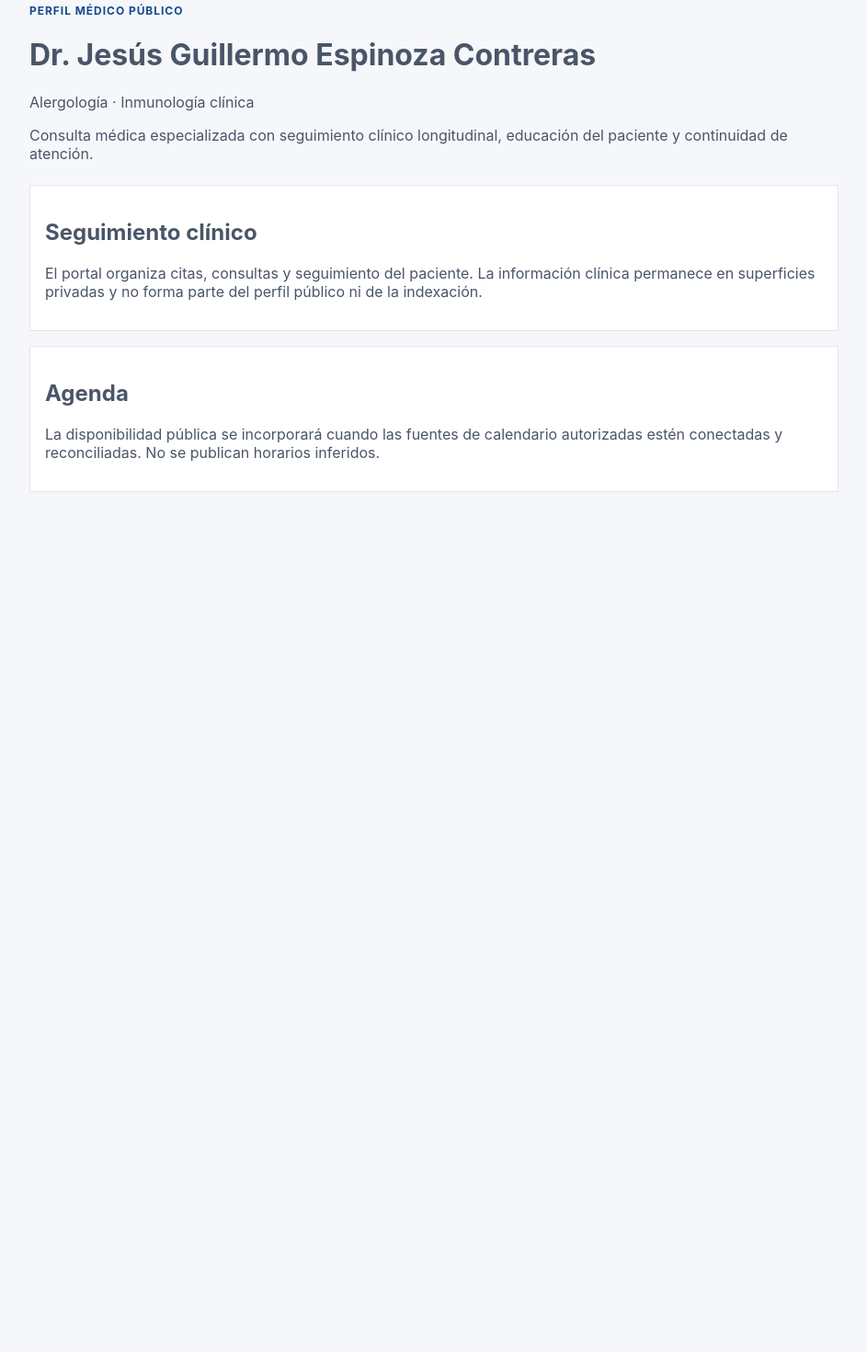
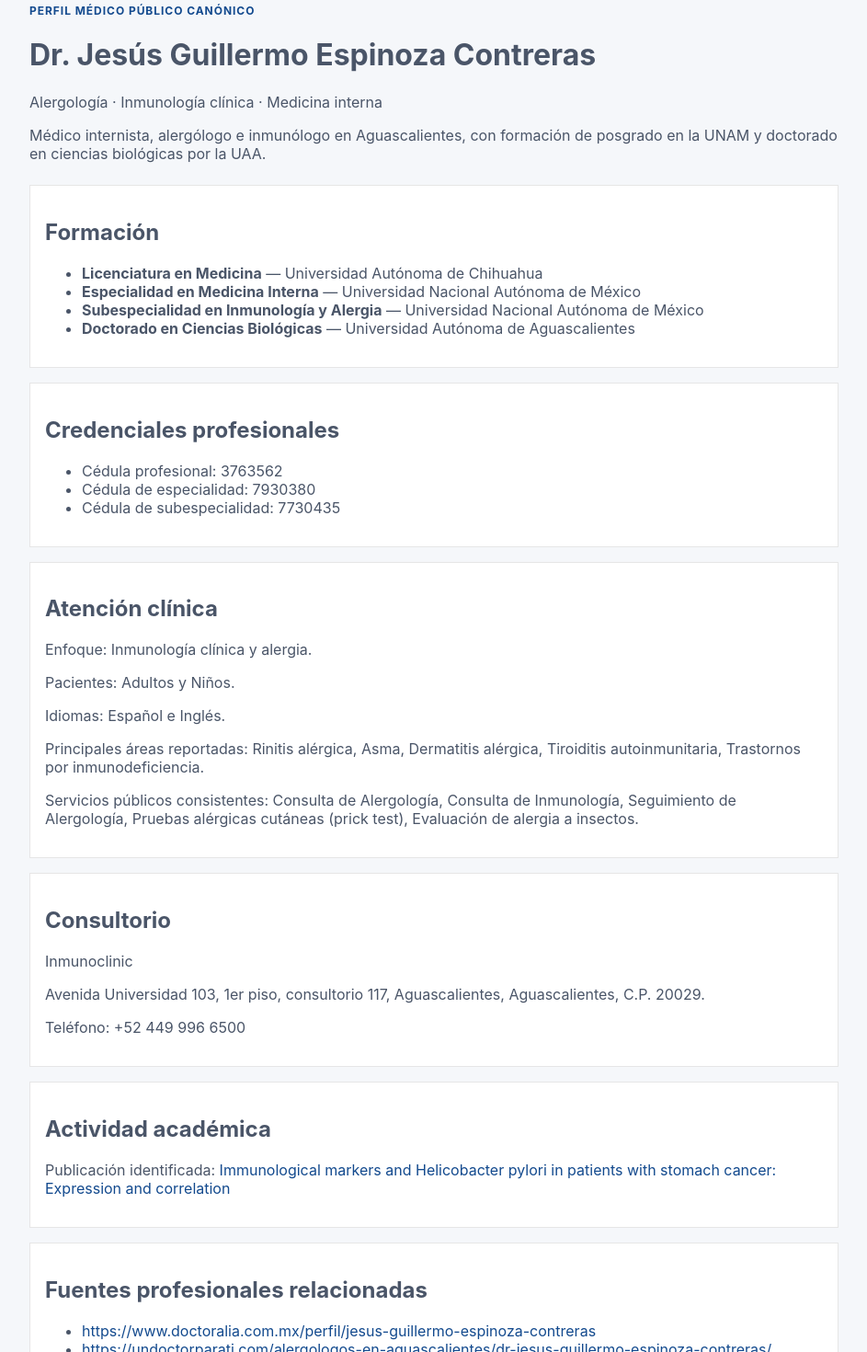
Before and after one commit to Aptymok/clinical-portal, a Next.js app: page /dr-jesus-guillermo-espinoza-contreras in a window 1280 px wide. Shown: the part 20-1490 px from the top of the page at 92% size, without its empty margins (168-1111 px from the left). Before the commit the page ends 800 px from the top, so only its background shows below. Built offline with nearby package versions, Linux system fonts and the light colour scheme; no server answers.

Commit message:
discovery: canonicalize physician identity and public evidence

```diff
--- a/src/app/dr-jesus-guillermo-espinoza-contreras/page.tsx
+++ b/src/app/dr-jesus-guillermo-espinoza-contreras/page.tsx
@@ -5,7 +5,7 @@ const siteUrl = canonicalSiteUrl()
 const canonicalUrl = `${siteUrl}/${publicPhysician.slug}`
 
 export const metadata: Metadata = {
-  title: `${publicPhysician.name} | Alergología e Inmunología Clínica`,
+  title: `${publicPhysician.name} | Alergología, Inmunología Clínica y Medicina Interna`,
   description: publicPhysician.description,
   alternates: { canonical: canonicalUrl },
   robots: { index: true, follow: true },
@@ -21,10 +21,31 @@ export default function PhysicianPage() {
   const structuredData = {
     '@context': 'https://schema.org',
     '@type': 'Physician',
+    '@id': `${canonicalUrl}#physician`,
     name: publicPhysician.name,
     url: canonicalUrl,
     description: publicPhysician.description,
-    medicalSpecialty: publicPhysician.specialties
+    medicalSpecialty: publicPhysician.specialties,
+    telephone: publicPhysician.telephone,
+    address: {
+      '@type': 'PostalAddress',
+      ...publicPhysician.address,
+    },
+    knowsLanguage: publicPhysician.languages,
+    sameAs: publicPhysician.externalProfiles,
+    identifier: publicPhysician.credentials.map((credential) => ({
+      '@type': 'PropertyValue',
+      name: credential.label,
+      value: credential.value,
+    })),
+    alumniOf: publicPhysician.education.map((item) => ({
+      '@type': 'EducationalOrganization',
+      name: item.institution,
+    })),
+    areaServed: {
+      '@type': 'City',
+      name: 'Aguascalientes',
+    },
   }
 
   return (
@@ -34,24 +55,84 @@ export default function PhysicianPage() {
         dangerouslySetInnerHTML={{ __html: JSON.stringify(structuredData) }}
       />
 
-      <p className="eyebrow">Perfil médico público</p>
+      <p className="eyebrow">Perfil médico público canónico</p>
       <h1>{publicPhysician.name}</h1>
       <p>{publicPhysician.specialties.join(' · ')}</p>
       <p>{publicPhysician.description}</p>
 
       <section className="card" style={{ marginTop: 24 }}>
-        <h2>Seguimiento clínico</h2>
+        <h2>Formación</h2>
+        <ul>
+          {publicPhysician.education.map((item) => (
+            <li key={`${item.institution}-${item.program}`}>
+              <strong>{item.program}</strong> — {item.institution}
+            </li>
+          ))}
+        </ul>
+      </section>
+
+      <section className="card" style={{ marginTop: 16 }}>
+        <h2>Credenciales profesionales</h2>
+        <ul>
+          {publicPhysician.credentials.map((credential) => (
+            <li key={credential.value}>
+              {credential.label}: {credential.value}
+            </li>
+          ))}
+        </ul>
+      </section>
+
+      <section className="card" style={{ marginTop: 16 }}>
+        <h2>Atención clínica</h2>
+        <p>Enfoque: {publicPhysician.focus}.</p>
+        <p>Pacientes: {publicPhysician.patients.join(' y ')}.</p>
+        <p>Idiomas: {publicPhysician.languages.join(' e ')}.</p>
         <p>
-          El portal organiza citas, consultas y seguimiento del paciente. La información clínica
-          permanece en superficies privadas y no forma parte del perfil público ni de la indexación.
+          Principales áreas reportadas: {publicPhysician.conditions.join(', ')}.
         </p>
+        <p>
+          Servicios públicos consistentes: {publicPhysician.services.join(', ')}.
+        </p>
+      </section>
+
+      <section className="card" style={{ marginTop: 16 }}>
+        <h2>Consultorio</h2>
+        <p>{publicPhysician.clinicName}</p>
+        <p>
+          {publicPhysician.address.streetAddress}, {publicPhysician.address.addressLocality},{' '}
+          {publicPhysician.address.addressRegion}, C.P. {publicPhysician.address.postalCode}.
+        </p>
+        <p>Teléfono: {publicPhysician.telephone}</p>
+      </section>
+
+      <section className="card" style={{ marginTop: 16 }}>
+        <h2>Actividad académica</h2>
+        <p>
+          Publicación identificada:{' '}
+          <a href={publicPhysician.publication.url} rel="noopener noreferrer">
+            {publicPhysician.publication.title}
+          </a>
+        </p>
+      </section>
+
+      <section className="card" style={{ marginTop: 16 }}>
+        <h2>Fuentes profesionales relacionadas</h2>
+        <ul>
+          {publicPhysician.externalProfiles.map((url) => (
+            <li key={url}>
+              <a href={url} rel="me noopener noreferrer">
+                {url}
+              </a>
+            </li>
+          ))}
+        </ul>
       </section>
 
       <section className="card" style={{ marginTop: 16 }}>
         <h2>Agenda</h2>
         <p>
-          La disponibilidad pública se incorporará cuando las fuentes de calendario autorizadas
-          estén conectadas y reconciliadas. No se publican horarios inferidos.
+          La disponibilidad se publica únicamente desde fuentes de calendario autorizadas y
+          reconciliadas. No se infieren horarios a partir de directorios externos.
         </p>
       </section>
     </main>
--- a/src/config/public-physician.ts
+++ b/src/config/public-physician.ts
@@ -1,9 +1,54 @@
 export const publicPhysician = {
   slug: 'dr-jesus-guillermo-espinoza-contreras',
   name: 'Dr. Jesús Guillermo Espinoza Contreras',
-  specialties: ['Alergología', 'Inmunología clínica'],
+  clinicName: 'Inmunoclinic',
+  specialties: ['Alergología', 'Inmunología clínica', 'Medicina interna'],
+  focus: 'Inmunología clínica y alergia',
   description:
-    'Consulta médica especializada con seguimiento clínico longitudinal, educación del paciente y continuidad de atención.',
+    'Médico internista, alergólogo e inmunólogo en Aguascalientes, con formación de posgrado en la UNAM y doctorado en ciencias biológicas por la UAA.',
+  patients: ['Adultos', 'Niños'],
+  languages: ['Español', 'Inglés'],
+  credentials: [
+    { label: 'Cédula profesional', value: '3763562' },
+    { label: 'Cédula de especialidad', value: '7930380' },
+    { label: 'Cédula de subespecialidad', value: '7730435' },
+  ],
+  education: [
+    { institution: 'Universidad Autónoma de Chihuahua', program: 'Licenciatura en Medicina' },
+    { institution: 'Universidad Nacional Autónoma de México', program: 'Especialidad en Medicina Interna' },
+    { institution: 'Universidad Nacional Autónoma de México', program: 'Subespecialidad en Inmunología y Alergia' },
+    { institution: 'Universidad Autónoma de Aguascalientes', program: 'Doctorado en Ciencias Biológicas' },
+  ],
+  conditions: [
+    'Rinitis alérgica',
+    'Asma',
+    'Dermatitis alérgica',
+    'Tiroiditis autoinmunitaria',
+    'Trastornos por inmunodeficiencia',
+  ],
+  services: [
+    'Consulta de Alergología',
+    'Consulta de Inmunología',
+    'Seguimiento de Alergología',
+    'Pruebas alérgicas cutáneas (prick test)',
+    'Evaluación de alergia a insectos',
+  ],
+  address: {
+    streetAddress: 'Avenida Universidad 103, 1er piso, consultorio 117',
+    addressLocality: 'Aguascalientes',
+    addressRegion: 'Aguascalientes',
+    postalCode: '20029',
+    addressCountry: 'MX',
+  },
+  telephone: '+52 449 996 6500',
+  externalProfiles: [
+    'https://www.doctoralia.com.mx/perfil/jesus-guillermo-espinoza-contreras',
+    'https://undoctorparati.com/alergologos-en-aguascalientes/dr-jesus-guillermo-espinoza-contreras/',
+  ],
+  publication: {
+    title: 'Immunological markers and Helicobacter pylori in patients with stomach cancer: Expression and correlation',
+    url: 'https://pmc.ncbi.nlm.nih.gov/articles/PMC7100142/',
+  },
 } as const
 
 export function canonicalSiteUrl() {
```
